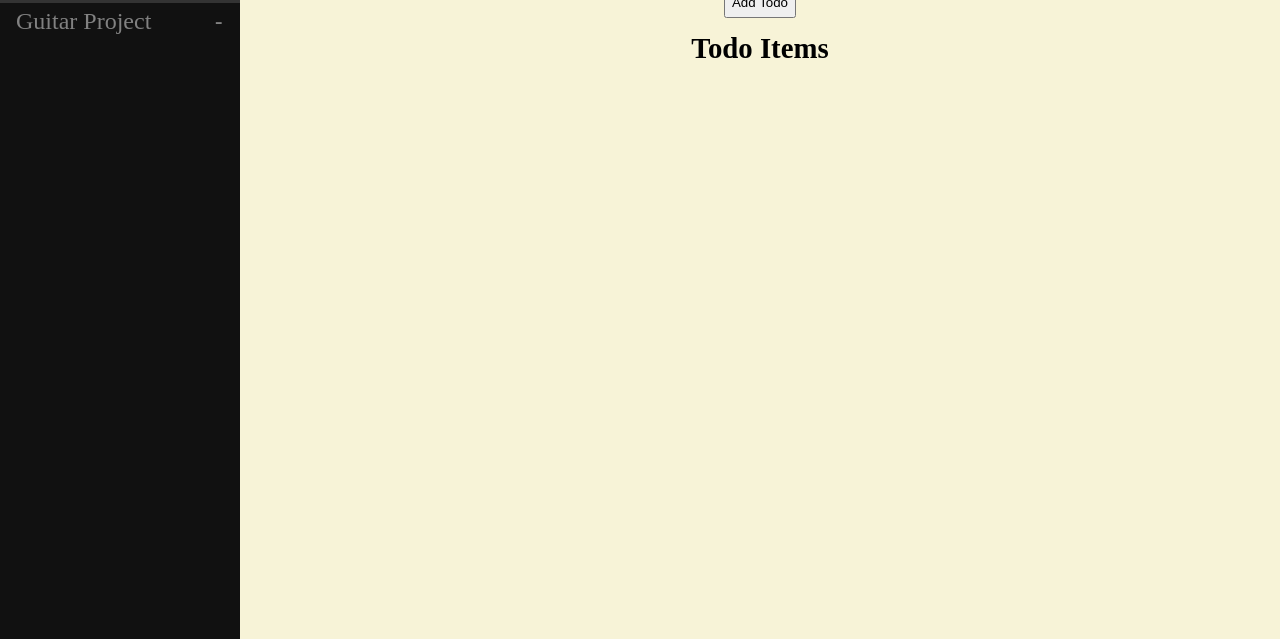
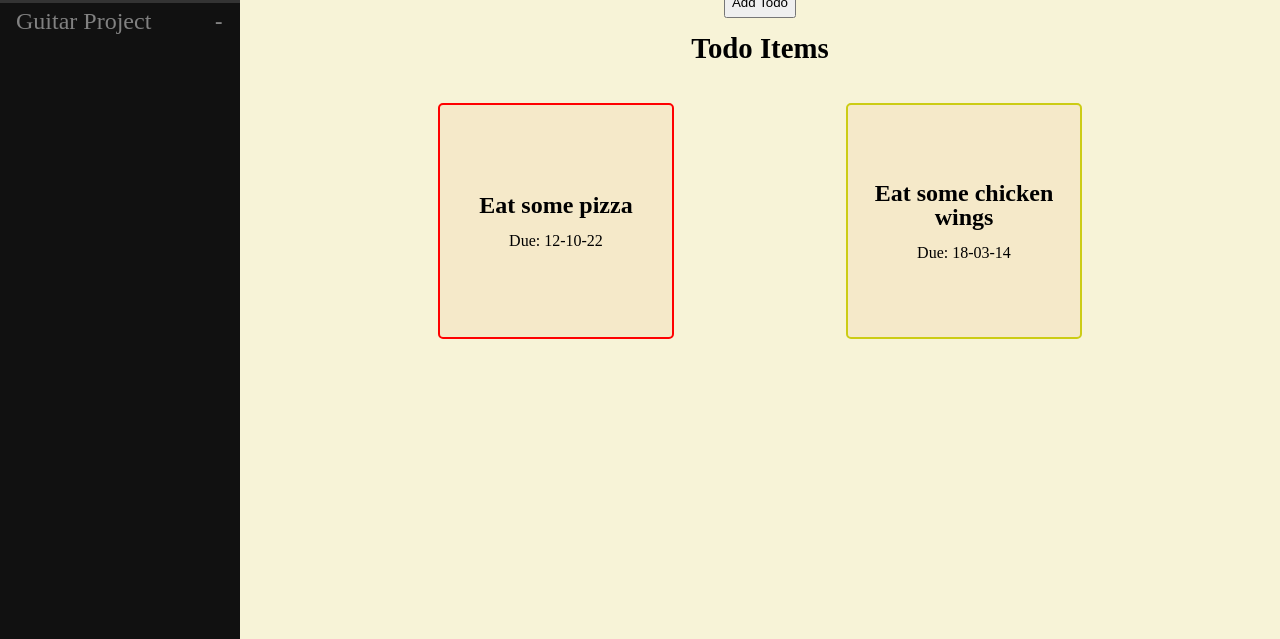
Before and after one commit to sedvik/todo-list, a website built with webpack: page dist/index.html in a window 1280 px wide. Shown: the part 161-800 px from the top of the page. Built offline with nearby package versions, Linux system fonts and the light colour scheme.

Commit message:
Complete todoItems.js view

```diff
--- a/src/css/style.css
+++ b/src/css/style.css
@@ -219,7 +219,7 @@ main h2 {
 }
 
 /* Todo list */
-#todo-list > h3 {
+#todo-list h3 {
     text-align: center;
     margin-top: 1rem;
 }
--- a/src/modules/viewController.js
+++ b/src/modules/viewController.js
@@ -1,7 +1,7 @@
 import { createSidebarContent } from '../views/sidebar.js';
 import { createProjectTitleContent } from '../views/title.js';
 import { createNewTodoContent } from '../views/newTodoSection.js';
-import { createTodoItemContent } from '../views/todoItems.js';
+import { createTodoListContent } from '../views/todoItems.js';
 import { pubSub } from './pubSub.js';
 
 // viewController module - controls DOM manipulation
@@ -24,8 +24,6 @@ const viewController = (function() {
 
     // _renderProjects function - renders sidebar content
     function _renderProjects(data) {
-        console.log(data);
-
         // Clear the project-list sidebar
         const projectListDiv = document.querySelector('#project-list')
         projectListDiv.textContent = '';
@@ -46,8 +44,6 @@ const viewController = (function() {
 
     // _renderProjectTitle function - renders the project title on the page
     function _renderProjectTitle(data) {
-        console.log(data);
-
         // Clear project-title-content
         const projectTitleDiv = document.querySelector('#project-title-content');
         projectTitleDiv.textContent = '';
@@ -77,17 +73,17 @@ const viewController = (function() {
 
     // _renderTodos function - renders todo content
     function _renderTodos(data) {
-        console.log(data);
-
         // Clear todo-list-items div
-        const todoListItemsDiv = document.querySelector('#todo-list-items');
-        todoListItemsDiv.textContent = '';
+        const todoListDiv = document.querySelector('#todo-list');
+        todoListDiv.textContent = '';
 
         // Extract relevant data
+        const todos = data.activeProject.todos;
+        const activeTodo = data.activeProject.activeTodo;
 
         // Generate todo-list-items content
-        const todoListItemsContent = createTodoItemContent();
-        //todoListItemsDiv.appendChild(todoListItemsContent);
+        const todoListContent = createTodoListContent(todos, activeTodo);
+        todoListDiv.appendChild(todoListContent);
 
         pubSub.publish('todosRender');
     }
--- a/src/views/newTodoSection.js
+++ b/src/views/newTodoSection.js
@@ -1,4 +1,5 @@
 import { domUtil } from './util.js';
+import { todoForm } from './todoForm';
 
 function createTitleSection() {
     // Parent
@@ -148,10 +149,14 @@ function createAddTodoFormDiv() {
     // Children
     const closeTodoFormBtn = domUtil.create('button', 'X', { id: 'close-new-todo-form' });
     const h3 = domUtil.create('h3', 'Add New Todo');
-    const titleSection = createTitleSection();
-    const descriptionSection = createDescriptionSection();
-    const dateSection = createDateSection();
-    const prioritySection = createPrioritySection();
+    const titleSection = todoForm.createTitleSection('new-title')
+    const descriptionSection = todoForm.createDescriptionSection('new-description');
+    const dateSection = todoForm.createDateSection('new-date');
+    const prioritySection = todoForm.createPrioritySection([ 'new-low', 'new-mid', 'new-high' ],
+        [ 'low', 'mid', 'high' ],
+        [ 'Low', 'Mid', 'High' ],
+        'new-priority'
+    );
     const submitTodoBtn = domUtil.create('button', 'Add', { id: 'submit-todo-btn' });
     const children = [
         closeTodoFormBtn,
--- /dev/null
+++ b/src/views/todoForm.js
@@ -0,0 +1,138 @@
+import { domUtil } from './util.js';
+
+// todoForm module - generates form fields utilized by the new todo and active todo sections
+const todoForm = (function() {
+
+    function createTitleSection(id, initialValue='') {
+        // Parent
+        const container = domUtil.create('div', '');
+
+        // Children
+        const titleLabel = domUtil.create('label', 'Title', {
+            attributes: {
+                for: id
+            }
+        });
+        const titleInput = domUtil.create('input', '', {
+            id: id,
+            attributes: {
+                name: id,
+                type: 'text',
+                value: initialValue
+            }
+        });
+        const children = [ titleLabel, titleInput ];
+
+        // Append children to parent
+        domUtil.appendChildren(container, children);
+
+        return container;
+    }
+
+    function createDescriptionSection(id, initialValue='') {
+        // Parent
+        const container = domUtil.create('div', '');
+
+        // Children
+        const descriptionLabel = domUtil.create('label', 'Description', {
+            attributes: {
+                for: id
+            }
+        });
+        const descriptionInput = domUtil.create('textarea', '', {
+            id: id,
+            attributes: {
+                name: id,
+                value: initialValue,
+                rows: '5',
+                cols: '30'
+            }
+        });
+        const children = [ descriptionLabel, descriptionInput ];
+
+        // Append children to parent
+        domUtil.appendChildren(container, children);
+
+        return container;
+    }
+
+    function createDateSection(id, initialValue='') {
+        // Parent
+        const container = domUtil.create('div', '');
+
+        // Children
+        const dateLabel = domUtil.create('label', 'Due Date', {
+            attributes: {
+                for: id
+            }
+        });
+        const dateInput = domUtil.create('input', '', {
+            id: id,
+            attributes: {
+                name: id,
+                type: 'date',
+                value: initialValue
+            }
+        });
+        const children = [ dateLabel, dateInput ];
+
+        // Append children to parent
+        domUtil.appendChildren(container, children);
+
+        return container;
+    }
+
+    // Creates radio button input section of form
+    function createPrioritySection(idList, valueList, labelTextList, nameAttr, initialCheckedValue) {
+        // Parent
+        const container = domUtil.create('div', '');
+
+        // Children
+        const children = [];
+        const p = domUtil.create('p', 'Priority');
+        children.push(p);
+
+        for (let i = 0; i < idList.length; i++) {
+            const inputAttributes = {
+                type: 'radio',
+                name: nameAttr,
+                value: valueList[i]
+            }
+
+            if (valueList[i] === initialCheckedValue) {
+                inputAttributes.checked = 'checked';
+            }
+
+            const input = domUtil.create('input', '', {
+                id: idList[i],
+                attributes: inputAttributes
+            });
+
+            const label = domUtil.create('label', labelTextList[i], {
+                class: 'radio-label',
+                attributes: {
+                    for: idList[i]
+                }
+            });
+
+            children.push(input, label);
+        }
+
+        // Append children to parent
+        domUtil.appendChildren(container, children);
+
+        return container;
+    }
+
+
+
+
+    return {
+        createTitleSection,
+        createDescriptionSection,
+        createDateSection,
+        createPrioritySection
+    };
+})();
+
+export { todoForm };
--- a/src/views/todoItems.js
+++ b/src/views/todoItems.js
@@ -1,7 +1,130 @@
 import { domUtil } from './util.js';
+import { todoForm } from './todoForm';
 
-function createTodoItemContent() {
-    return;
+function generateTodoDivClassList(todo, isActiveTodo) {
+    const classList = [];
+
+    // Add classes based on todo property values
+    if (isActiveTodo) {
+        classList.push('active-todo');
+    } else {
+        classList.push('inactive-todo');
+    }
+
+    if (todo.complete) {
+        classList.push('complete');
+    }
+
+    if (todo.priority === 'low') {
+        classList.push('low-priority')
+    } else if (todo.priority === 'mid') {
+        classList.push('mid-priority');
+    } else if (todo.priority === 'high') {
+        classList.push('high-priority');
+    }
+
+    return classList;
 }
 
-export { createTodoItemContent };
+function createInactiveTodoDiv(todo) {
+    const classList = generateTodoDivClassList(todo, false);
+
+    // Parent
+    const container = domUtil.create('div', '', {
+        class: classList,
+        attributes: {
+            'data-title': todo.title
+        }
+    });
+
+    // Children
+    const h4 = domUtil.create('h4', todo.title);
+    const p = domUtil.create('p', `Due: ${todo.dueDate}`);
+    const children = [ h4, p ];
+
+    // Append children to parent
+    domUtil.appendChildren(container, children);
+
+    return container;
+}
+
+function createActiveTodoDiv(todo) {
+    const classList = generateTodoDivClassList(todo, true);
+
+    // Parent
+    const container = domUtil.create('div', '', {
+        class: classList,
+        attributes: {
+            'data-title': todo.title
+        }
+    });
+
+    // Children
+    const toggleCompleteBtn = domUtil.create('button', '', { id: 'toggle-complete' });
+    toggleCompleteBtn.innerHTML = '&check;';
+    const delActiveTodoBtn = domUtil.create('button', 'X', { id: 'del-active-todo' });
+    const titleSection = todoForm.createTitleSection('update-title', todo.title)
+    const descriptionSection = todoForm.createDescriptionSection('update-description', todo.description);
+    const dateSection = todoForm.createDateSection('update-date', todo.dueDate);
+    const prioritySection = todoForm.createPrioritySection([ 'update-low', 'update-mid', 'update-high' ],
+        [ 'low', 'mid', 'high' ],
+        [ 'Low', 'Mid', 'High' ],
+        'update-priority',
+        todo.priority
+    );
+    const saveBtn = domUtil.create('button', 'Save', {
+        id: 'save-btn'
+    });
+
+    const children = [
+        toggleCompleteBtn,
+        delActiveTodoBtn,
+        titleSection,
+        descriptionSection,
+        dateSection,
+        prioritySection,
+        saveBtn
+    ];
+
+    // Append children to parent
+    domUtil.appendChildren(container, children);
+
+    return container;
+}
+
+function createTodoListItems(todos, activeTodo) {
+    // Parent
+    const container = domUtil.create('div', '', { id: 'todo-list-items' });
+
+    // Children
+    todos.forEach(todo => {
+        let todoDiv;
+        if (activeTodo === null || todo.title != activeTodo.title) {
+            todoDiv = createInactiveTodoDiv(todo);
+        } else {
+            todoDiv = createActiveTodoDiv(todo);
+        }
+
+        // Append children to parent
+        container.appendChild(todoDiv);
+    });
+
+    return container;
+}
+
+function createTodoListContent(todos, activeTodo) {
+    // Parent
+    const container = domUtil.create('div', '');
+
+    // Children
+    const h3 = domUtil.create('h3', 'Todo Items');
+    const todoListItems = createTodoListItems(todos, activeTodo);
+    const children = [ h3, todoListItems ];
+
+    // Append children to parent
+    domUtil.appendChildren(container, children);
+
+    return container;
+}
+
+export { createTodoListContent };
```
Also changed, not shown: dist/main.js.
